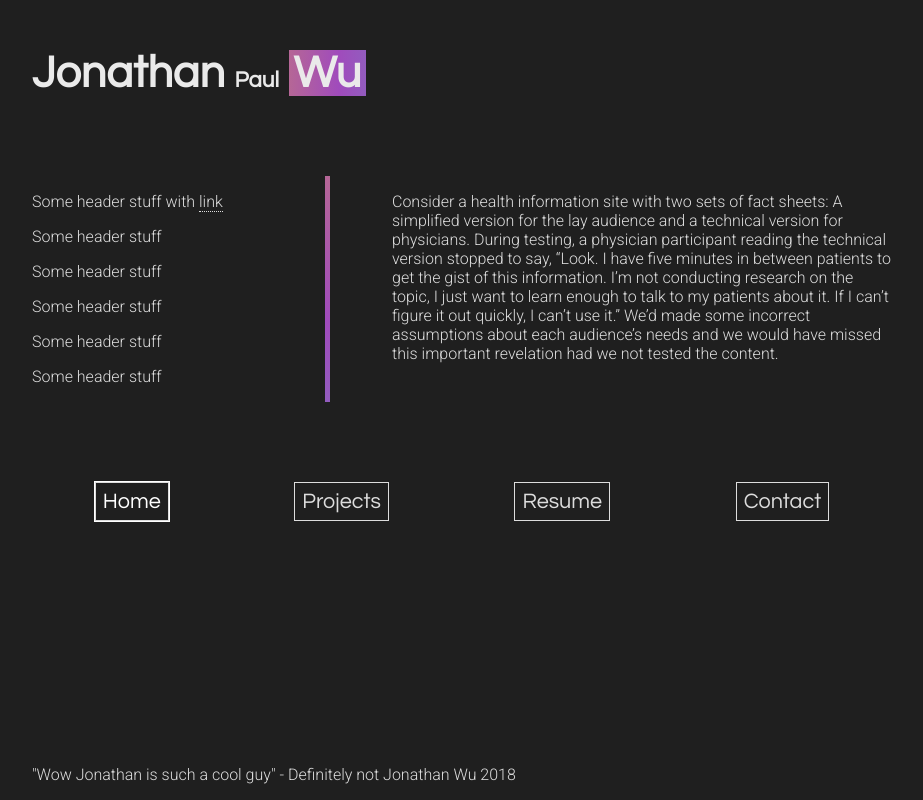
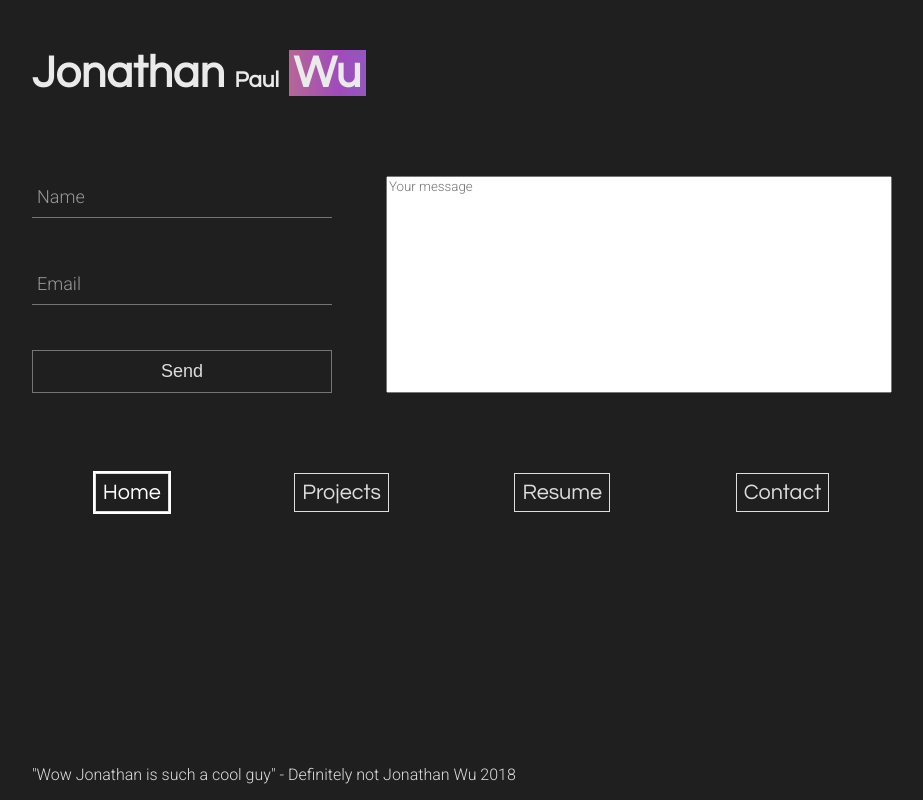
Before and after one commit to wuwica/personalwebsite, a PHP site: page / in a window 1280 px wide. Shown: the whole page, without its empty margins (178-1101 px from the left). Run offline with PHP 8.4, Linux system fonts and the light colour scheme.

Commit message:
updoot for the contact stuff

```diff
--- a/index.html
+++ b/index.html
@@ -16,12 +16,13 @@
     <div id="container">
 
         <div id="title">
-            <h1>Jonathan <y>Paul</y>
+            <h1>Jonathan
+                <y>Paul</y>
                 <x>Wu</x>
             </h1>
         </div>
         <div id="page-manager">
-            <div id="main-content" class="tab">
+            <div id="main-content" class="tab hidden">
                 <heading>
                     <p>Some header stuff with <a href="#">link</a></p>
                     <p>Some header stuff</p>
@@ -41,7 +42,28 @@
                 <div id=fake></div>
             </div>
             <div id="resume-content" class="tab hidden"></div>
-            <div id="contact-content" class="tab hidden"></div>
+            <div id="contact-content" class="tab">
+                <form action="https://formspree.io/your@email.com" method="POST">
+                    <div id="contact-input">
+                        <div id="name-area">
+                            <div class="group">
+                                <input type="text" name="name" required>
+                                <span class="highlight"></span>
+                                <span class="bar"></span>
+                                <label>Name</label>
+                            </div>
+                            <div class="group">
+                                <input type="email" name="_replyto" required>
+                                <span class="highlight"></span>
+                                <span class="bar"></span>
+                                <label>Email</label>
+                            </div>
+                    <input id="submit-button" type="submit" value="Send">
+                        </div>
+                        <textarea name="message" placeholder="Your message"></textarea>
+                    </div>
+                </form>
+            </div>
             <div id="slide-animation"></div>
         </div>
         <form id=menu-cards>
@@ -88,4 +110,5 @@
         </div>
     </div>
 </body>
+
 </html>
--- a/mainSheet.css
+++ b/mainSheet.css
@@ -3,7 +3,7 @@
     --text-colour: #ddd;
     --background-colour: #1f1f1f;
     --theme-red: #dd3758;
-    --theme-blue: #43c2cc;
+    --theme-blue: #43a5cc;
     --theme-purple: #a04bbc;
     --theme-yellow: #f2b529;
     --link-colour: #4c91ff;
@@ -16,15 +16,16 @@ html {
 }
 
 ::-webkit-scrollbar {
-   	width: 14px;
+    width: 14px;
 }
-::-webkit-scrollbar-track {
-}
+
+::-webkit-scrollbar-track {}
 
 ::-webkit-scrollbar-thumb {
     background: #555;
     border: 3px solid var(--background-colour);
 }
+
 x {
     color: var(--title-text-colour);
     padding: 0 5px;
@@ -36,31 +37,37 @@ x {
     -moz-animation: GradientLoop 15s linear infinite;
     animation: GradientLoop 15s linear infinite;
 }
+
 h1 {
     margin: 0 0 30px 0;
     font-family: 'Questrial', sans-serif;
     font-size: 2.8em;
     color: var(--title-text-colour);
 }
-h1 y{
+
+h1 y {
     font-family: 'Questrial', sans-serif;
     color: var(--title-text-colour);
     font-size: .5em;
 }
+
 p {
     font-family: 'Roboto', sans-serif;
     font-weight: lighter;
     color: var(--text-colour);
 }
+
 a {
     transition: all 0.4s ease;
     color: var(--text-colour);
     text-decoration: none;
     border-bottom: 1px dotted var(--text-colour);
 }
+
 a:hover {
     color: var(--link-colour);
 }
+
 body {
     padding: 0;
     margin: 0;
@@ -68,18 +75,22 @@ body {
     min-height: 100vh;
     position: relative;
 }
+
 #page-manager {
     position: relative;
     display: flex;
     overflow: hidden;
+    flex-direction: column;
     padding-top: 30px;
     padding-bottom: 30px;
     margin-top: 20px;
     margin-bottom: 50px;
 }
+
 #title {
     width: 860px;
 }
+
 #container {
     width: 100%;
     min-height: 100%;
@@ -90,6 +101,7 @@ body {
     align-items: center;
     position: relative;
 }
+
 #main-content {
     width: 860px;
     display: flex;
@@ -104,6 +116,156 @@ body {
     experimental stuff
     */
 }
+
+#contact-content {
+    width: 860px;
+}
+
+#contact-content form #contact-input {
+    display: flex;
+    justify-content: space-between;
+}
+
+#contact-content form #name-area {
+    display: flex;
+    flex-direction: column;
+}
+
+#contact-content form textarea{
+    width: 500px;
+    resize: none;
+    font-family: 'Roboto', sans-serif;
+}
+
+#contact-content form input {
+    font-size: 18px;
+    padding: 10px 0px 10px 0px;
+    display: block;
+    width: 300px;
+    border: none;
+    border-bottom: 1px solid #757575;
+    background-color: var(--background-colour) border-bottom: 1px solid #757575;
+    color: var(--text-colour)
+}
+
+#contact-content form input:focus {
+    outline: none;
+}
+
+.group {
+    position: relative;
+    margin-bottom: 45px;
+}
+
+#contact-content form #submit-button{
+    border: 1px solid #757575;
+    transition: all 0.3s ease;
+}
+
+#contact-content form #submit-button:hover{
+    color: var(--theme-blue);
+    border-color: var(--theme-blue);
+}
+
+label {
+    color: #999;
+    font-size: 18px;
+    font-weight: normal;
+    font-family: 'Roboto', sans-serif;
+    position: absolute;
+    pointer-events: none;
+    left: 5px;
+    top: 10px;
+    transition: 0.2s ease all;
+    -moz-transition: 0.2s ease all;
+    -webkit-transition: 0.2s ease all;
+}
+
+input:focus~label,
+input:valid~label {
+    top: -20px;
+    font-size: 14px;
+    color: var(--theme-blue);
+}
+
+.bar {
+    position: relative;
+    display: block;
+    width: 300px;
+}
+
+.bar:before,
+.bar:after {
+    content: '';
+    height: 2px;
+    width: 0;
+    bottom: 1px;
+    position: absolute;
+    background: var(--theme-blue);
+    transition: 0.2s ease all;
+    -moz-transition: 0.2s ease all;
+    -webkit-transition: 0.2s ease all;
+}
+
+.bar:before {
+    left: 50%;
+}
+
+.bar:after {
+    right: 50%;
+}
+
+input:focus~.bar:before,
+input:focus~.bar:after {
+    width: 50%;
+}
+
+.highlight {
+    position: absolute;
+    height: 60%;
+    width: 100px;
+    top: 25%;
+    left: 0;
+    pointer-events: none;
+    opacity: 0.5;
+}
+
+input:focus~.highlight {
+    -webkit-animation: inputHighlighter 0.3s ease;
+    -moz-animation: inputHighlighter 0.3s ease;
+    animation: inputHighlighter 0.3s ease;
+}
+
+@-webkit-keyframes inputHighlighter {
+    from {
+        background: #5264AE;
+    }
+    to {
+        width: 0;
+        background: transparent;
+    }
+}
+
+@-moz-keyframes inputHighlighter {
+    from {
+        background: #5264AE;
+    }
+    to {
+        width: 0;
+        background: transparent;
+    }
+}
+
+@keyframes inputHighlighter {
+    from {
+        background: #5264AE;
+    }
+    to {
+        width: 0;
+        background: transparent;
+    }
+}
+
 .hidden {
     -webkit-animation: hideContent .75s linear forwards;
     -moz-animation: hideContent .75s linear forwards;
@@ -111,62 +273,58 @@ body {
     max-height: 0px;
     visibility: hidden;
 }
+
 @keyframes hideContent {
     0% {
         max-height: 1000px;
         visibility: visible;
     }
-
     15% {
         max-height: 1000px;
         visibility: visible;
     }
-
     50% {
         max-height: 0px;
         visibility: visible;
     }
-
     65% {
         max-height: 0px;
         visibility: hidden;
     }
-
     100% {
         max-height: 0px;
         visibility: hidden;
     }
 }
+
 .animate {
     -webkit-animation: showContent .75s linear forwards;
     -moz-animation: showContent .75s linear forwards;
     animation: showContent .75s linear forwards;
 }
+
 @keyframes showContent {
     0% {
         max-height: 0px;
         visibility: hidden;
     }
-
     15% {
         max-height: 0px;
         visibility: hidden;
     }
-
     50% {
         max-height: 1000px;
         visibility: hidden;
     }
-
     51% {
         visibility: visible;
     }
-
     100% {
         max-height: 1000px;
         visibility: visible;
     }
 }
+
 .footer {
     width: 100%;
     position: absolute;
@@ -174,17 +332,21 @@ body {
     display: flex;
     justify-content: center;
 }
+
 #footer-content {
     width: 860px;
 }
+
 heading {
     width: 230px;
     float: left;
 }
+
 content {
     width: 500px;
     float: right;
 }
+
 skill-box {
     margin-top: 50px;
     width: 860px;
@@ -193,6 +355,7 @@ skill-box {
     flex-direction: row;
     justify-content: space-around;
 }
+
 #menu-cards {
     display: flex;
     justify-content: space-around;
@@ -200,9 +363,11 @@ skill-box {
     width: 100%;
     position: relative;
 }
+
 #fake {
     height: 600px
 }
+
 .card {
     transition: all 0.3s ease;
     color: var(--text-colour);
@@ -215,16 +380,19 @@ skill-box {
     color: var(--card-colour);
     cursor: pointer;
 }
+
 input[type="radio"] {
     display: none;
     opacity: 0;
     width: 0;
     height: 0;
 }
+
 input[type="radio"]:checked~label {
     color: white;
     border-color: white;
 }
+
 h3 {
     margin: 0;
     font-family: 'Questrial', sans-serif;
@@ -232,24 +400,24 @@ h3 {
     font-weight: lighter;
 }
 
-.active{
+.active {
     color: white;
-    outline: 1px solid;
+    outline: 2px solid;
 }
 
-.slide-red{
+.slide-red {
     background: var(--theme-red);
 }
 
-.slide-blue{
+.slide-blue {
     background: var(--theme-blue);
 }
 
-.slide-purple{
+.slide-purple {
     background: var(--theme-purple);
 }
 
-.slide-yellow{
+.slide-yellow {
     background: var(--theme-yellow);
 }
 
@@ -257,18 +425,22 @@ h3 {
     color: var(--theme-red);
     border-color: var(--theme-red);
 }
+
 #blue:hover {
     color: var(--theme-blue);
     border-color: var(--theme-blue);
 }
+
 #purple:hover {
     color: var(--theme-purple);
     border-color: var(--theme-purple);
 }
+
 #yellow:hover {
     color: var(--theme-yellow);
     border-color: var(--theme-yellow);
 }
+
 .trapazoid {
     position: absolute;
     max-width: 860px;
@@ -277,6 +449,7 @@ h3 {
     top: -100px;
     background: var(--theme-red);
 }
+
 #slide-animation {
     top: 0px;
     transform: translateY(100%);
@@ -285,40 +458,38 @@ h3 {
     height: 100%;
     will-change: transform;
 }
+
 .slide-animation-play {
     animation-name: SlideDown;
     animation-duration: .75s;
     animation-fill-mode: forwards;
 }
+
 @keyframes SlideDown {
     0% {
         transform: translateY(-100%);
     }
-
     15% {
         transform: translateY(-100%);
         animation-timing-function: ease-out
     }
-
     35% {
         transform: translateY(0%);
         animation-timing-function: ease-in;
     }
-
     65% {
         transform: translateY(0%);
         animation-timing-function: ease-out;
     }
-
     70% {
         transform: translateY(65%);
         animation-timing-function: ease-out;
     }
-
     100% {
         transform: translateY(100%);
     }
 }
+
 .separator {
     width: 5px;
     background: linear-gradient(45deg, var(--theme-red), var(--theme-blue), var(--theme-purple), var(--theme-yellow), var(--theme-red));
@@ -328,56 +499,52 @@ h3 {
     -moz-animation: GradientLoop 15s linear infinite;
     animation: GradientLoop 15s linear infinite;
 }
+
 @-webkit-keyframes GradientLoop {
     0% {
         background-position: 0% 0%
     }
-
     100% {
         background-position: 110% 110%
     }
 }
+
 @-moz-keyframes GradientLoop {
     0% {
         background-position: 0% 0%
     }
-
     100% {
         background-position: 110% 110%
     }
 }
+
 @keyframes GradientLoop {
     0% {
         background-position: 0% 0%
     }
-
     100% {
         background-position: 110% 110%
     }
 }
+
 @media screen and (max-width: 1000px) {
     #main-content {
         flex-direction: column;
         width: 100%;
     }
-
     #title {
         width: 100%;
     }
-
     content {
         width: 100%;
     }
-
     .footer {
         width: 100%;
     }
-
     #footer-content {
         margin: 0 50px;
         width: auto;
     }
-
     .separator {
         width: 100%;
         height: 3px;
```
